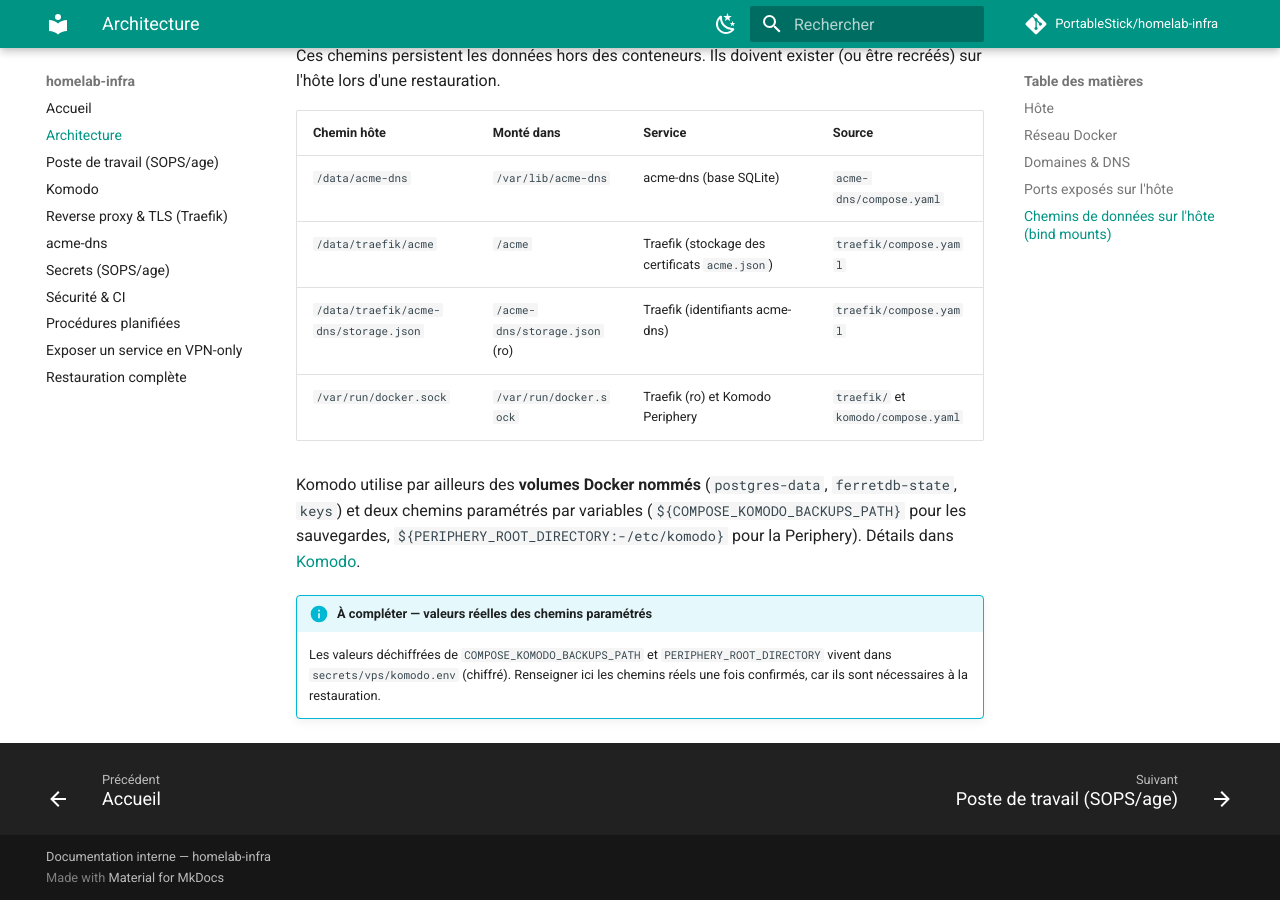
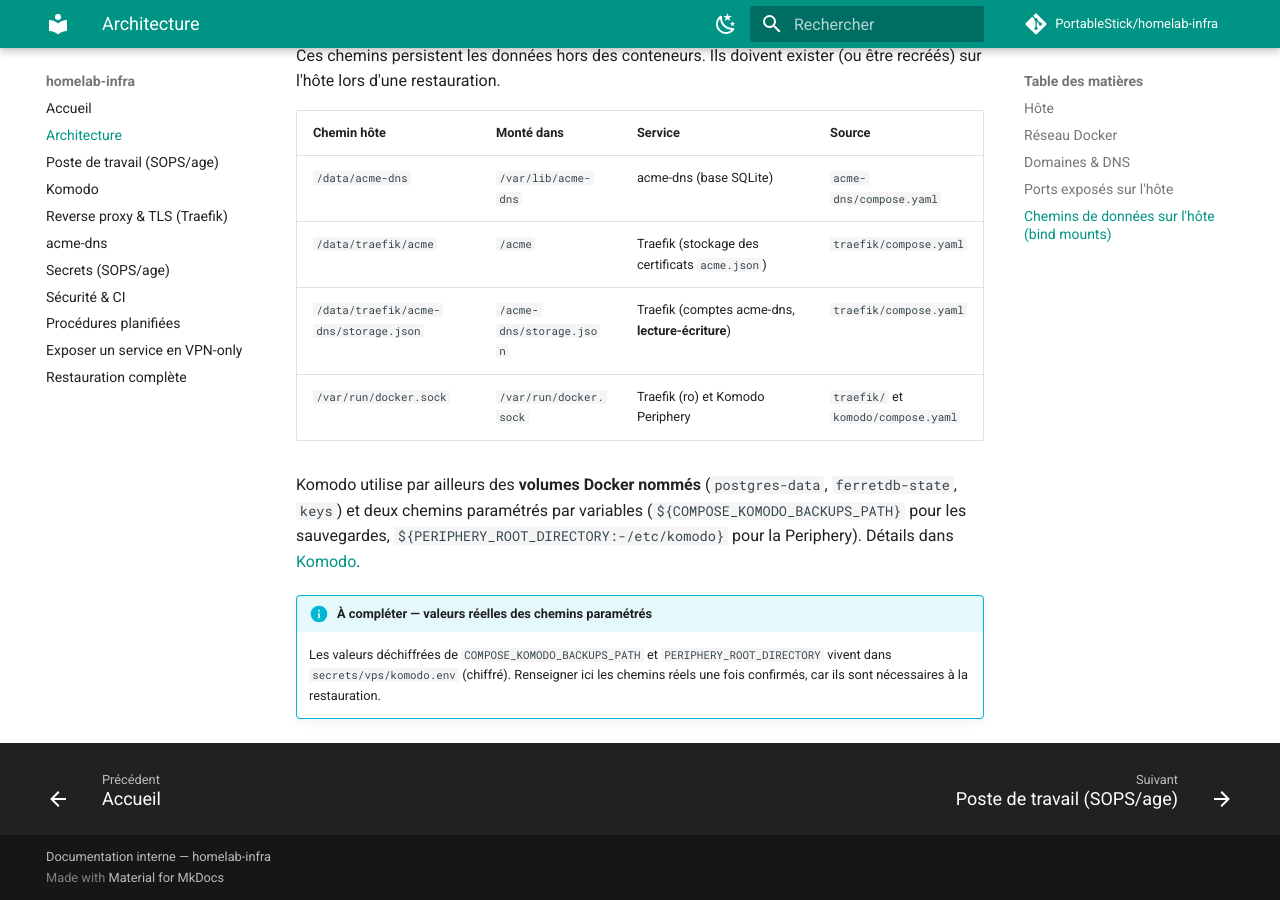
Before and after one commit to PortableStick/homelab-infra, an MkDocs documentation site: the page built from docs/architecture.md, in a window 1280 px wide and 900 px high, scrolled down 2632 px. Built offline with MkDocs 1.6.1 and Material for MkDocs 9.7.7, drawn with Linux system fonts in a browser that asks for light colours; comment, search, counter and statistics services are not loaded.

Commit message:
M-à-j doc

```diff
--- a/docs/architecture.md
+++ b/docs/architecture.md
@@ -84,7 +84,7 @@
 | --- | --- | --- | --- |
 | `/data/acme-dns` | `/var/lib/acme-dns` | acme-dns (base SQLite) | `acme-dns/compose.yaml` |
 | `/data/traefik/acme` | `/acme` | Traefik (stockage des certificats `acme.json`) | `traefik/compose.yaml` |
-| `/data/traefik/acme-dns/storage.json` | `/acme-dns/storage.json` (ro) | Traefik (identifiants acme-dns) | `traefik/compose.yaml` |
+| `/data/traefik/acme-dns/storage.json` | `/acme-dns/storage.json` | Traefik (comptes acme-dns, **lecture-écriture**) | `traefik/compose.yaml` |
 | `/var/run/docker.sock` | `/var/run/docker.sock` | Traefik (ro) et Komodo Periphery | `traefik/` et `komodo/compose.yaml` |
 
 Komodo utilise par ailleurs des **volumes Docker nommés** (`postgres-data`, `ferretdb-state`, `keys`)
```
